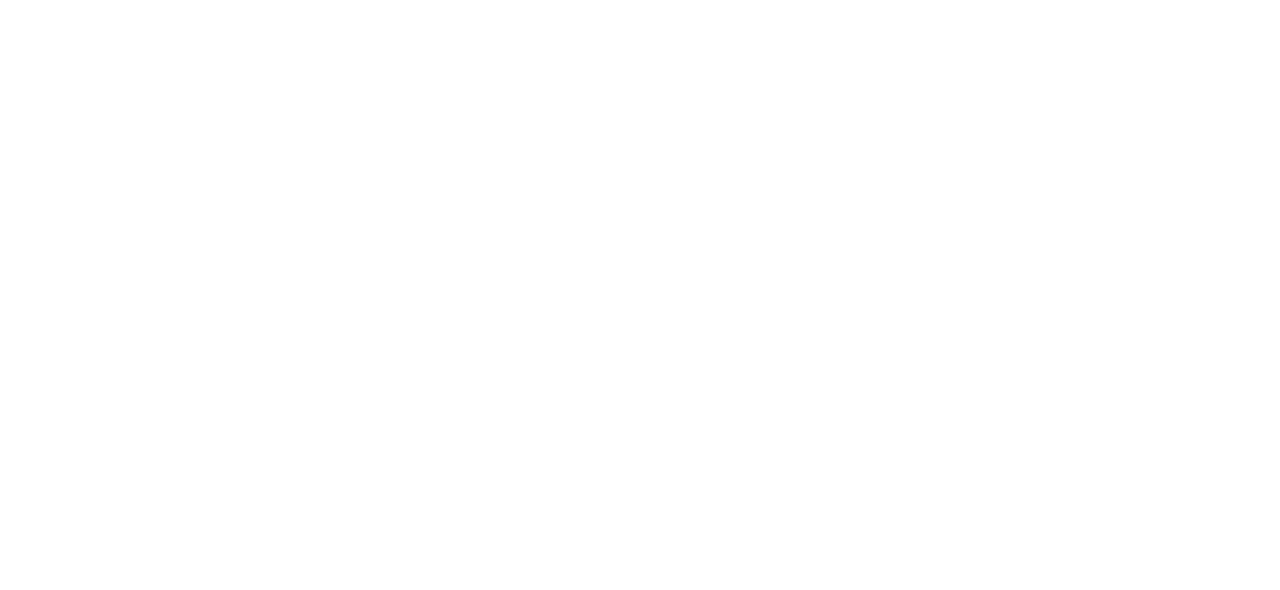
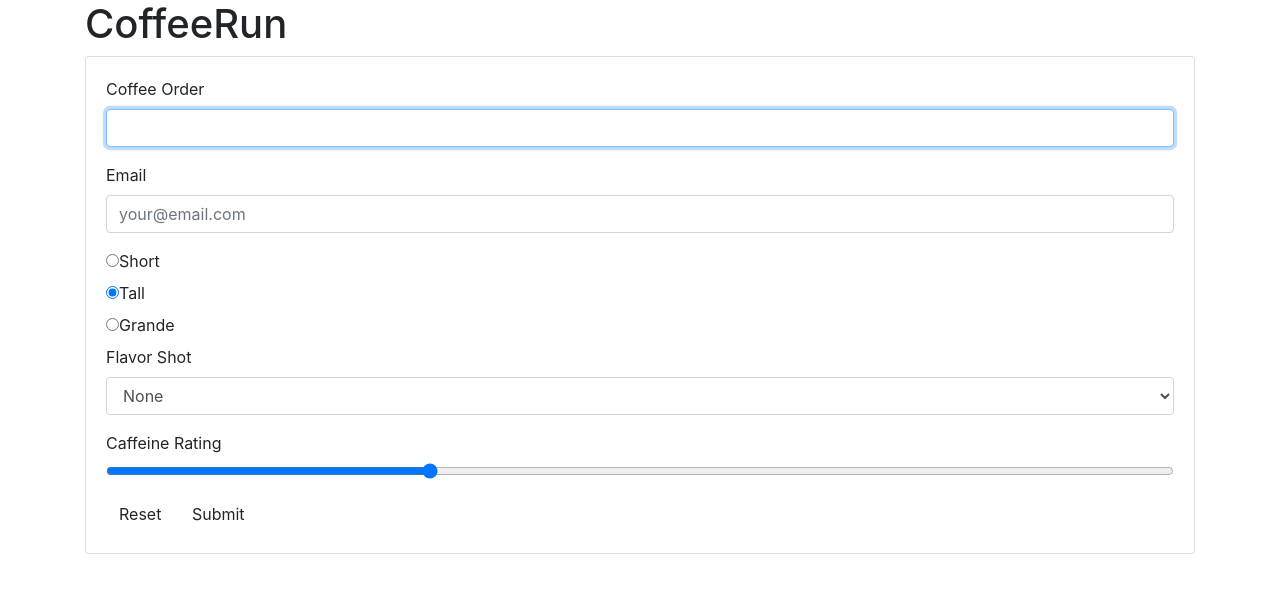
Before and after one commit to SmoothJM/front-end-dev-book, a plain HTML site: page coffeerun/index.html in a window 1280 px wide. Drawn offline with nearby package versions, Linux system fonts and the light colour scheme.

Commit message:
UI completed

```diff
--- a/coffeerun/index.html
+++ b/coffeerun/index.html
@@ -3,8 +3,62 @@
   <head>
     <meta charset="utf-8">
     <title>Screw You!</title>
+    <link rel="stylesheet" href="stylesheets\bootstrap.min.css">
+    <!-- <link rel="stylesheet"
+    href="https://cdnjs.cloudflare.com/ajax/libs/twitter-bootstrap/3.3.6/css/bootstrap.min.css"> -->
   </head>
-  <body>
+  <body class="container">
+    <header>
+      <h1>CoffeeRun</h1>
+    </header>
+    <section>
+      <div class="card card-default">
+        <div class="card-body">
+          <form data-coffee-order="form">
+            <div class="form-group">
+              <label for="coffeeOrder">Coffee Order</label>
+              <input class="form-control" name="coffee" id="coffeeOrder" autofocus>
+            </div>
+            <div class="form-group">
+              <label for="emailInput">Email</label>
+              <input class="form-control" type="email" name="emailAddress" id="emailInput"
+              value="" placeholder="your@email.com">
+            </div>
+            <div class="radio">
+              <label>
+                <input type="radio" name="size" value="short">Short
+              </label>
+            </div>
+            <div class="radio">
+              <label>
+                <input type="radio" name="size" value="tall" checked>Tall
+              </label>
+            </div>
+            <div class="radio">
+              <label>
+                <input type="radio" name="size" value="grande">Grande
+              </label>
+            </div>
+            <div class="form-group">
+              <label for="flavorShot">Flavor Shot</label>
+              <select id="flavorShot" class="form-control" name="flavor">
+                <option value="">None</option>
+                <option value="caramel">Caramel</option>
+                <option value="almond">Almond</option>
+                <option value="mocha">Mocha</option>
+              </select>
+            </div>
+            <div class="form-group">
+              <label for="strengthLevel">Caffeine Rating</label>
+              <input type="range" class="form-control-range" name="strength"
+              value="30" id="strengthLevel">
+            </div>
+            <button type="reset" class="btn btn-default">Reset</button>
+            <button type="submit" class="btn btn-default">Submit</button>
+          </form>
+        </div>
+      </div>
+    </section>
     <script src="scripts/datastore.js" charset="utf-8"></script>
     <script src="scripts/truck.js" charset="utf-8"></script>
     <script src="scripts/main.js" charset="utf-8"></script>
```
